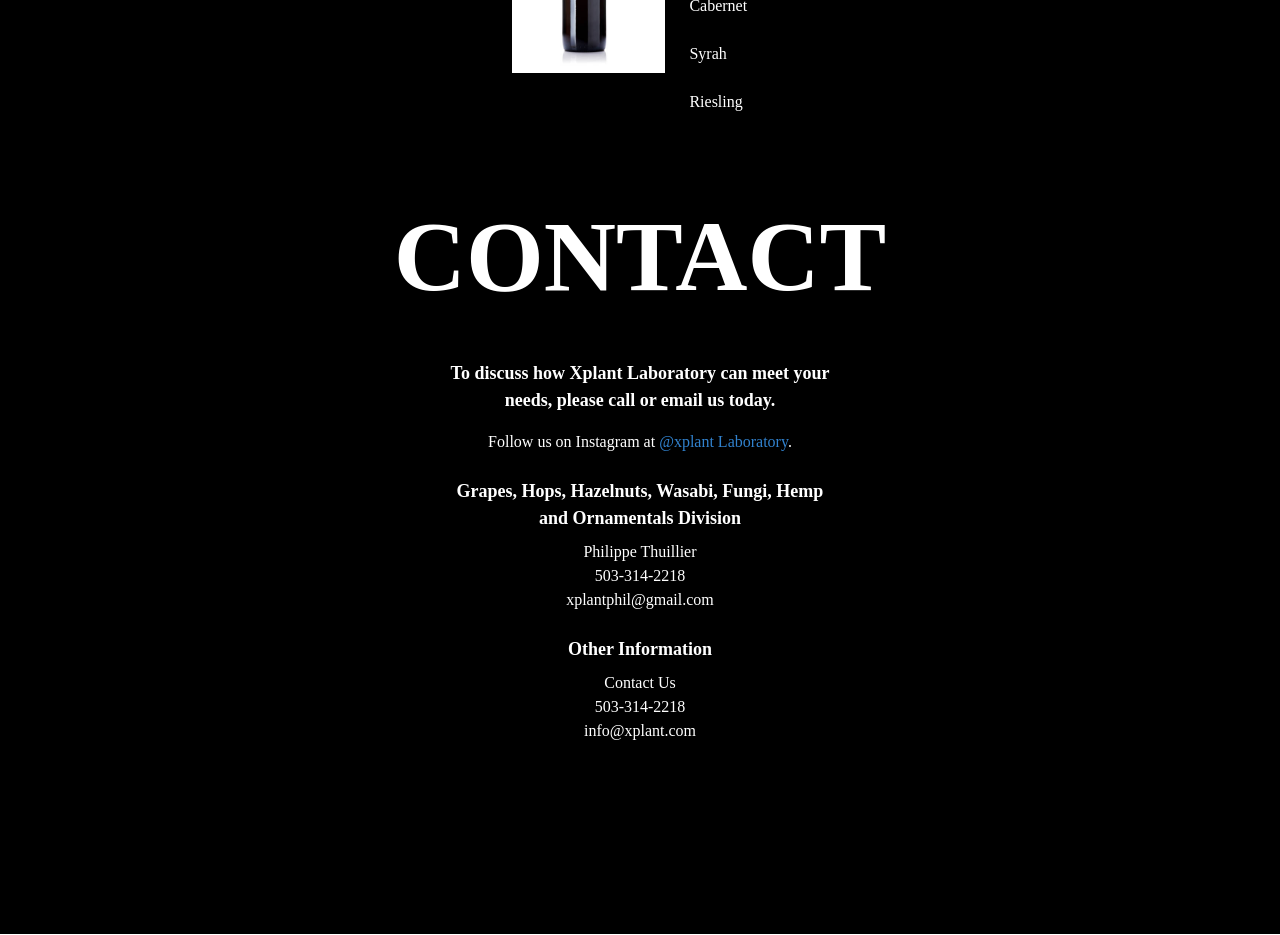
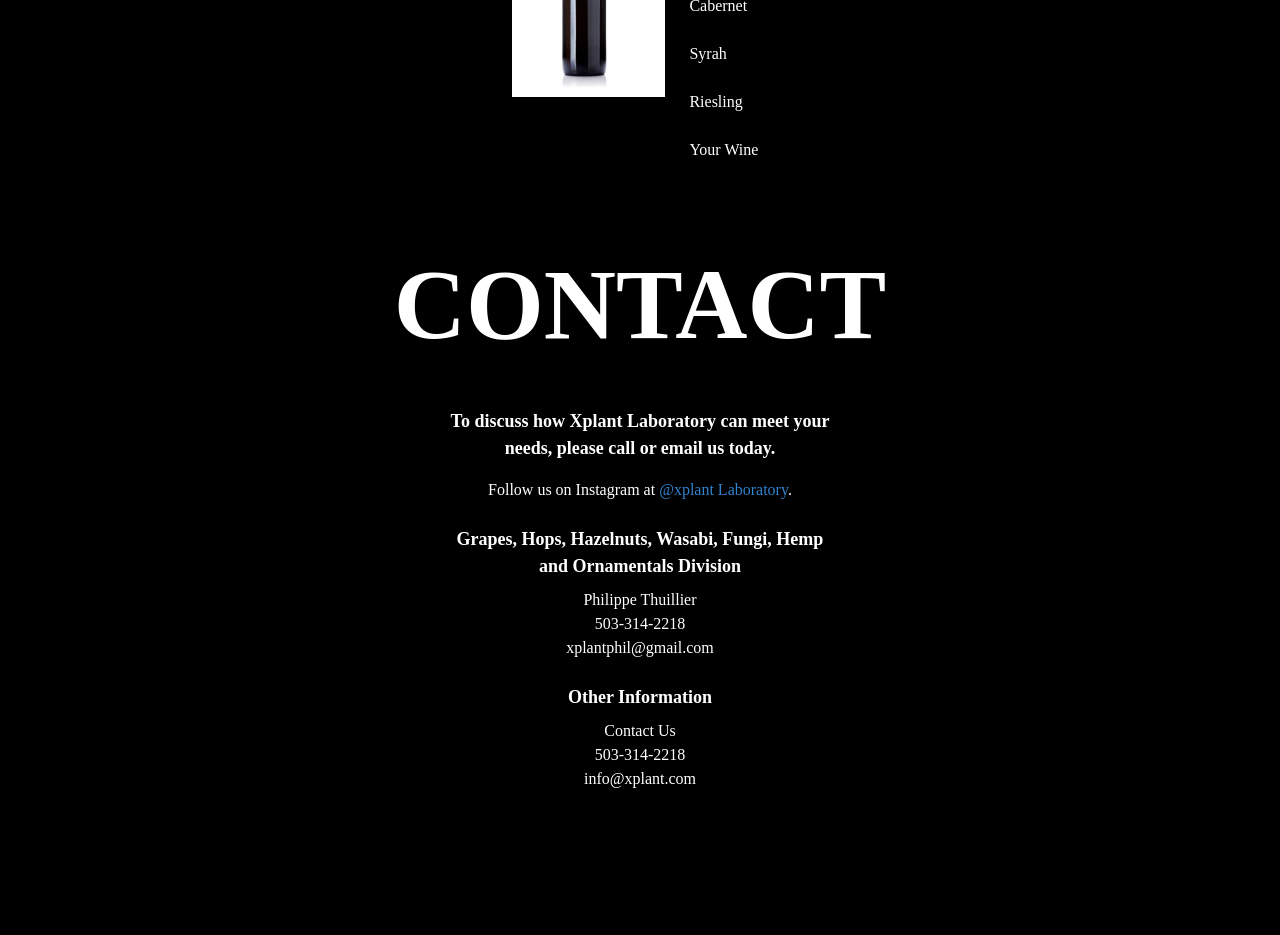
Before and after one commit to jilink/xplant-grape, a React (Vite) app: page / in a window 1280 px wide. Shown: the part 1800-2735 px from the top of the page. Built offline with nearby package versions, Linux system fonts and the light colour scheme; a web font is replaced by a local one.

Commit message:
Update WineList.tsx

```diff
--- a/src/components/WineList.tsx
+++ b/src/components/WineList.tsx
@@ -37,6 +37,11 @@
       name: "Riesling",
       image: "/images/wine-bottle.jpg",
     },
+    {
+      id: 7,
+      name: "Your Wine",
+      image: "/images/wine-bottle.jpg",
+    },
   ];
 
   return (
```
